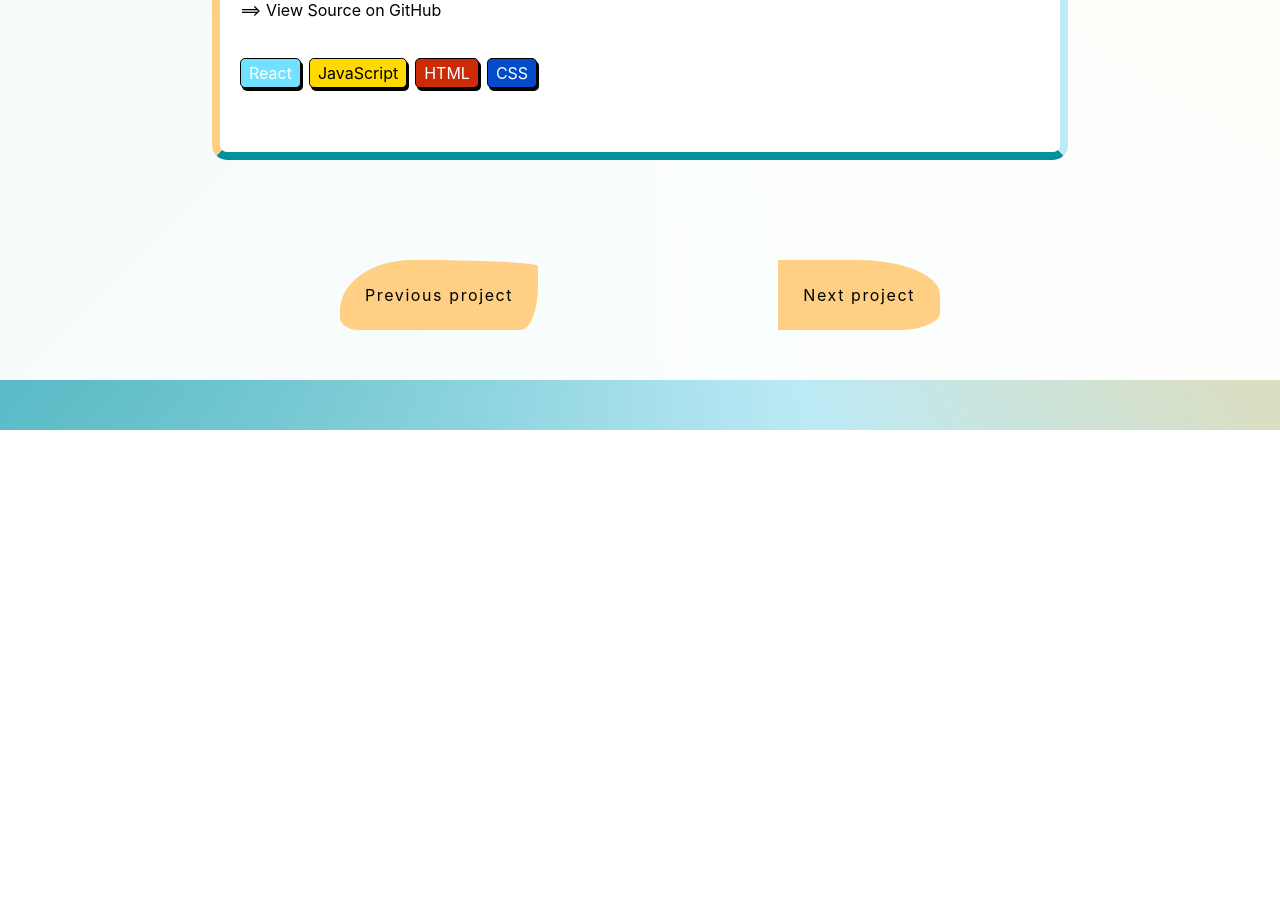
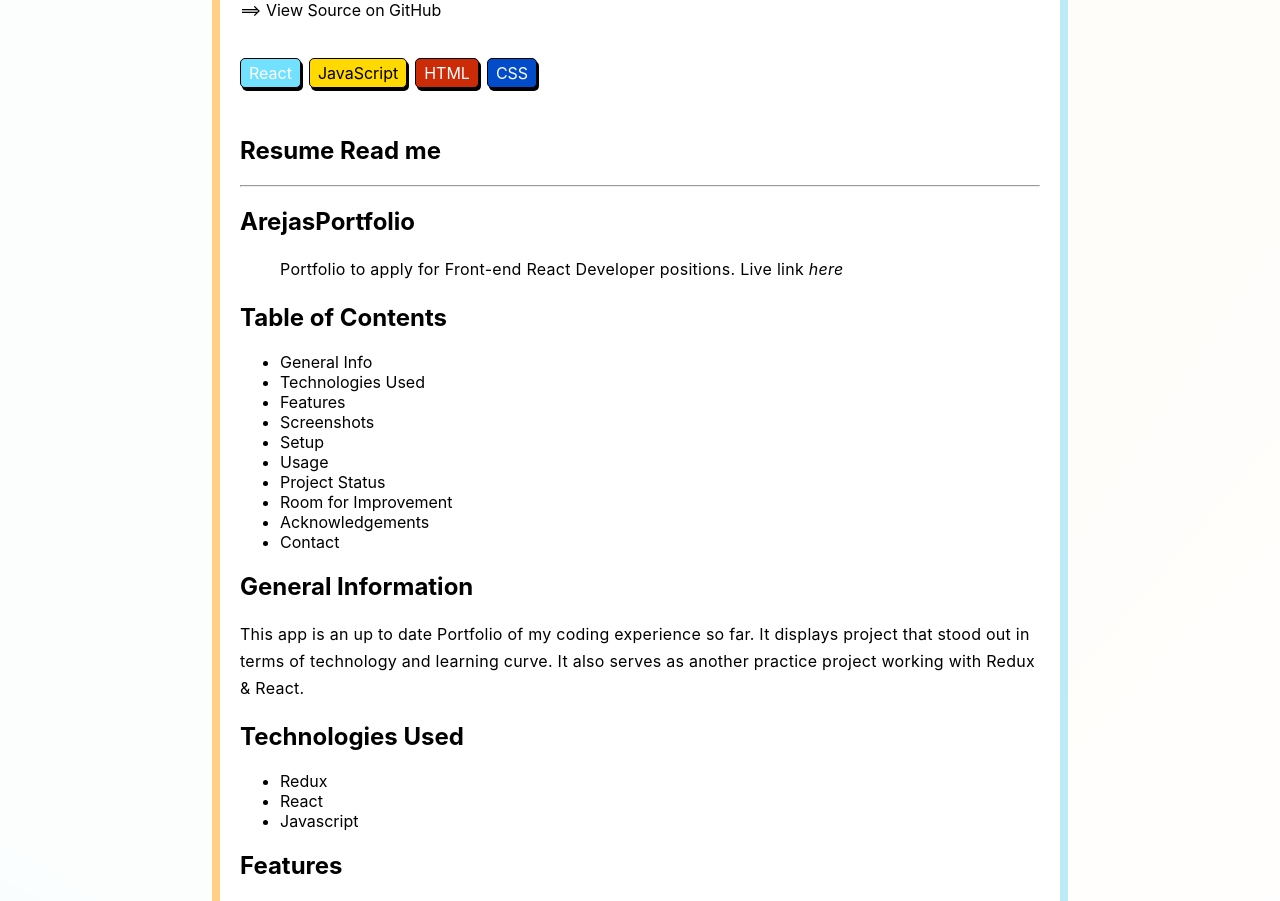
Before and after one commit to arejasverduras/portfolio, a React (Create React App) app: page /projects/1 in a window 1280 px wide. Shown: the part 940-1841 px from the top of the page. Before the commit the page ends 1370 px from the top, so only its background shows below. Built offline with nearby package versions, Linux system fonts and the light colour scheme.

Commit message:
update readme

```diff
--- a/src/components/Project/Project.js
+++ b/src/components/Project/Project.js
@@ -5,6 +5,7 @@ import { selectProjects } from '../Projects/ProjectsSlice';
 import { Link } from 'react-router-dom';
 import { catLabels, techLabels } from '../Projects/projectsFeatures';
 import { ImageSlider } from '../../features/ImageSlider/ImageSlider';
+import { ProjectReadMe } from './ProjectReadMe/ProjectReadMe';
 
 export const Project = () =>{
     const params = useParams();
@@ -46,6 +47,9 @@ export const Project = () =>{
                             <li key={index} className={techLabels(tech)}>{tech}</li>
                         ))}
                     </ul>
+                    <h2 className="readmeHeader">{name} Read me</h2>
+                    <hr></hr>
+                    <ProjectReadMe />
             </div>
 
         </article>
--- a/src/components/Project/ProjectReadMe/ProjectReadMe.js
+++ b/src/components/Project/ProjectReadMe/ProjectReadMe.js
@@ -7,6 +7,7 @@ export const ProjectReadMe = () => {
 
     useEffect(()=>{
         import(`../../../markdown/${file_name}`)
+        // import ('https://raw.githubusercontent.com/arejasverduras/portfolio/main/README.md')
             .then(res => {
                 fetch(res.default)
                     .then(res => res.text())
```
